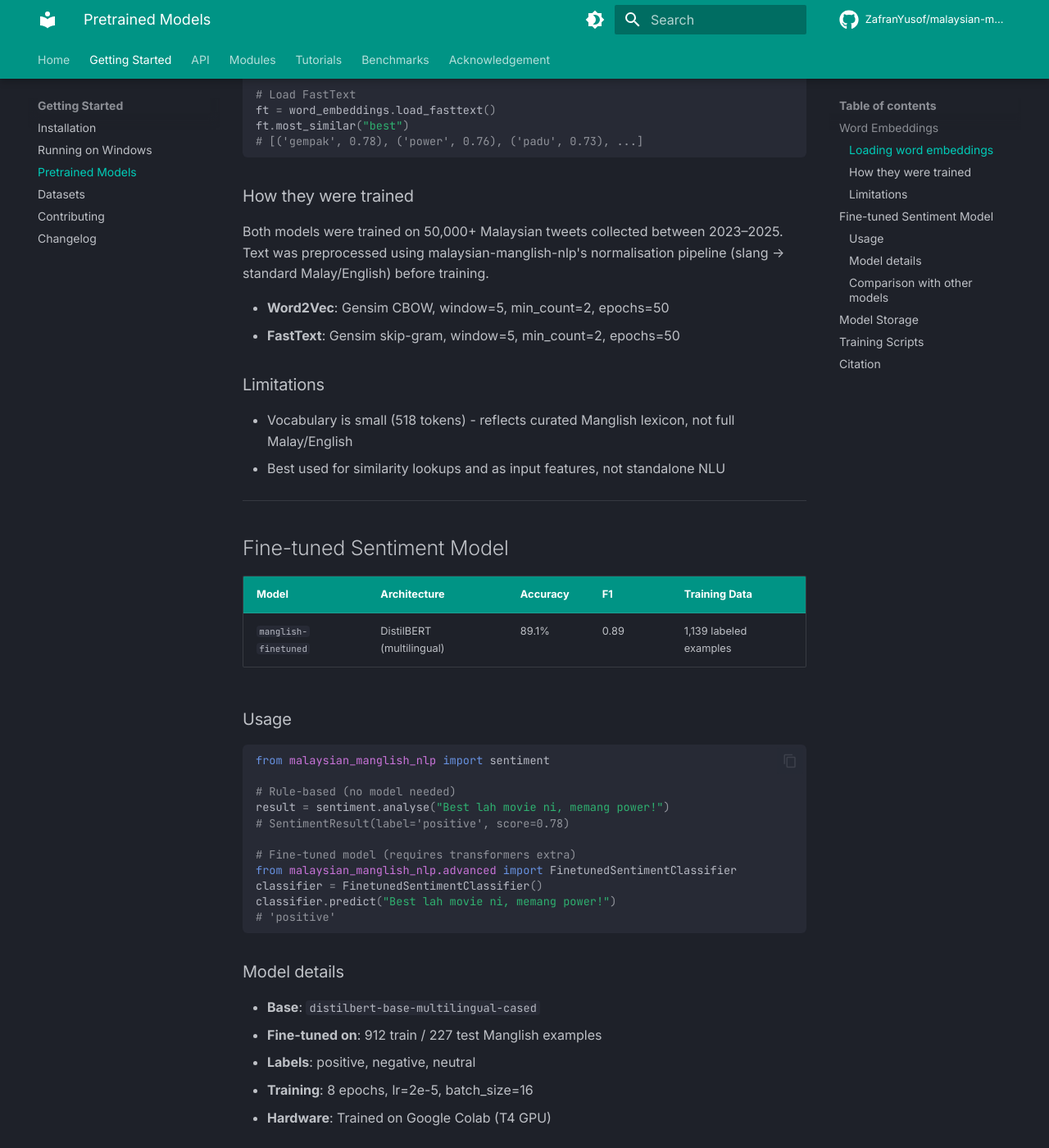
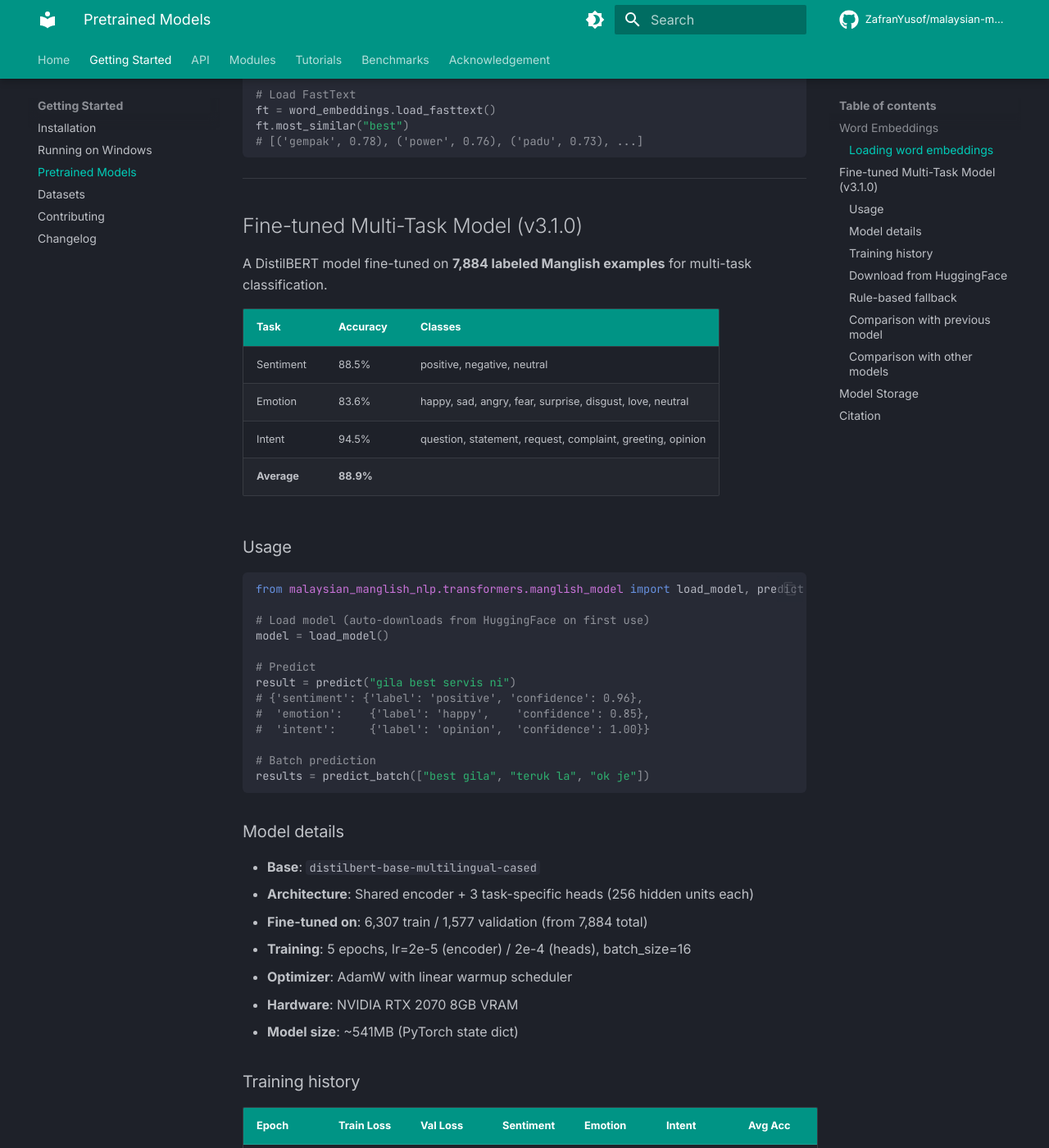
Before and after one commit to ZafranYusof/malaysia-manglish-nlp, an MkDocs documentation site: the page built from docs/pretrained-models.md, in a window 1280 px wide and 1400 px high, scrolled down 665 px. Shown: the whole window at 82% size. Built offline with MkDocs 1.6.1 and Material for MkDocs 9.7.7, drawn with Linux system fonts in a browser that asks for light colours; comment, search, counter and statistics services are not loaded; some of the changed text lies outside the part shown.

Commit message:
docs: update with v3.1.0 results, HuggingFace links, 7884 dataset info

````diff
--- a/docs/pretrained-models.md
+++ b/docs/pretrained-models.md
@@ -27,55 +27,103 @@ ft.most_similar("best")
 # [('gempak', 0.78), ('power', 0.76), ('padu', 0.73), ...]
 ```
 
-### How they were trained
-
-Both models were trained on 50,000+ Malaysian tweets collected between 2023–2025. Text was preprocessed using malaysian-manglish-nlp's normalisation pipeline (slang → standard Malay/English) before training.
-
-- **Word2Vec**: Gensim CBOW, window=5, min_count=2, epochs=50
-- **FastText**: Gensim skip-gram, window=5, min_count=2, epochs=50
-
-### Limitations
-
-- Vocabulary is small (518 tokens)  -  reflects curated Manglish lexicon, not full Malay/English
-- Best used for similarity lookups and as input features, not standalone NLU
-
 ---
 
-## Fine-tuned Sentiment Model
+## Fine-tuned Multi-Task Model (v3.1.0)
 
-| Model | Architecture | Accuracy | F1 | Training Data |
-|-------|-------------|----------|----|---------------|
-| `manglish-finetuned` | DistilBERT (multilingual) | 89.1% | 0.89 | 1,139 labeled examples |
+A DistilBERT model fine-tuned on **7,884 labeled Manglish examples** for multi-task classification.
+
+| Task | Accuracy | Classes |
+|------|----------|----------|
+| Sentiment | 88.5% | positive, negative, neutral |
+| Emotion | 83.6% | happy, sad, angry, fear, surprise, disgust, love, neutral |
+| Intent | 94.5% | question, statement, request, complaint, greeting, opinion |
+| **Average** | **88.9%** | |
 
 ### Usage
 
 ```python
-from malaysian_manglish_nlp import sentiment
+from malaysian_manglish_nlp.transformers.manglish_model import load_model, predict
 
-# Rule-based (no model needed)
-result = sentiment.analyse("Best lah movie ni, memang power!")
-# SentimentResult(label='positive', score=0.78)
+# Load model (auto-downloads from HuggingFace on first use)
+model = load_model()
 
-# Fine-tuned model (requires transformers extra)
-from malaysian_manglish_nlp.advanced import FinetunedSentimentClassifier
-classifier = FinetunedSentimentClassifier()
-classifier.predict("Best lah movie ni, memang power!")
-# 'positive'
+# Predict
+result = predict("gila best servis ni")
+# {'sentiment': {'label': 'positive', 'confidence': 0.96},
+#  'emotion':    {'label': 'happy',    'confidence': 0.85},
+#  'intent':     {'label': 'opinion',  'confidence': 1.00}}
+
+# Batch prediction
+results = predict_batch(["best gila", "teruk la", "ok je"])
 ```
 
 ### Model details
 
 - **Base**: `distilbert-base-multilingual-cased`
-- **Fine-tuned on**: 912 train / 227 test Manglish examples
-- **Labels**: positive, negative, neutral
-- **Training**: 8 epochs, lr=2e-5, batch_size=16
-- **Hardware**: Trained on Google Colab (T4 GPU)
+- **Architecture**: Shared encoder + 3 task-specific heads (256 hidden units each)
+- **Fine-tuned on**: 6,307 train / 1,577 validation (from 7,884 total)
+- **Training**: 5 epochs, lr=2e-5 (encoder) / 2e-4 (heads), batch_size=16
+- **Optimizer**: AdamW with linear warmup scheduler
+- **Hardware**: NVIDIA RTX 2070 8GB VRAM
+- **Model size**: ~541MB (PyTorch state dict)
+
+### Training history
+
+| Epoch | Train Loss | Val Loss | Sentiment | Emotion | Intent | Avg Acc |
+|-------|-----------|----------|-----------|---------|--------|---------|
+| 1 | 1.258 | 0.928 | 63.0% | 50.6% | 75.6% | 63.1% |
+| 2 | 0.743 | 0.599 | 78.9% | 71.1% | 87.9% | 79.3% |
+| 3 | 0.462 | 0.441 | 86.1% | 78.2% | 92.1% | 85.5% |
+| 4 | 0.316 | 0.390 | 87.4% | 82.8% | 94.4% | 88.2% |
+| **5** | **0.243** | **0.375** | **88.5%** | **83.6%** | **94.5%** | **88.9%** |
+
+### Download from HuggingFace
+
+```python
+# Auto-download (built into load_model())
+from malaysian_manglish_nlp.transformers.manglish_model import load_model
+model = load_model()
+
+# Or manual download
+from huggingface_hub import hf_hub_download
+hf_hub_download("vexccz/manglish-nlp-sentiment", "model.pt")
+hf_hub_download("vexccz/manglish-nlp-sentiment", "config.json")
+hf_hub_download("vexccz/manglish-nlp-sentiment", "tokenizer.json")
+hf_hub_download("vexccz/manglish-nlp-sentiment", "tokenizer_config.json")
+```
+
+### Rule-based fallback
+
+If the fine-tuned model is not available (no `[transformers]` extra), use the built-in rule-based modules:
+
+```python
+from malaysian_manglish_nlp import sentiment, detect_emotion, classify_intent
+
+# Rule-based sentiment (no model needed)
+result = sentiment("Best lah movie ni, memang power!")
+# {'sentiment': 'positive', 'score': 0.94}
+
+# Rule-based emotion
+emotion = detect_emotion("sedih doh tak dapat tiket")
+# {'emotion': 'sad', 'confidence': 0.82}
+```
+
+### Comparison with previous model
+
+| | v3.0.0 (561 examples) | v3.1.0 (7,884 examples) |
+|---|---|---|
+| Sentiment | 69% | **88.5%** |
+| Emotion | 63% | **83.6%** |
+| Intent | 69% | **94.5%** |
+| Average | 67% | **88.9%** |
+| Tasks | Single (sentiment) | Multi-task (3 tasks) |
 
 ### Comparison with other models
 
 | Model | Accuracy | Notes |
 |-------|---------|-------|
-| `manglish-finetuned` | 89.1% | Best for Manglish |
+| `manglish-finetuned` v3.1.0 | **88.9%** | Multi-task, best for Manglish |
 | Mesolitica NanoT5 (tiny) | 86.1% | Malay-only base |
 | huseinzol05 sentiment | 84.7% | Broader Malay coverage |
 | DistilBERT multilingual (zero-shot) | 62.3% | No fine-tuning |
@@ -84,45 +132,30 @@ classifier.predict("Best lah movie ni, memang power!")
 
 ## Model Storage
 
-Models are bundled with the package or downloaded on first use:
+Models are stored locally or downloaded from HuggingFace:
 
 ```
-~/.malaysian_manglish_nlp/models/
-├── word2vec/
-│   └── manglish-word2vec.model
-├── fasttext/
-│   └── manglish-fasttext.model
-└── sentiment/
-    └── manglish-finetuned/
-        ├── config.json
-        ├── model.safetensors
-        └── tokenizer/
+~/.agents/skills/manglish-nlp/malaysian_manglish_nlp/resources/
+├── manglish_finetuned/
+│   ├── model.pt          # 541MB
+│   ├── config.json
+│   ├── tokenizer.json
+│   └── tokenizer_config.json
+└── word_embeddings/
+    ├── word2vec.model
+    └── fasttext.model
 ```
-
----
-
-## Training Scripts
-
-All models were trained using scripts in `scripts/train/`:
-
-| Script | Output |
-|--------|--------|
-| `scripts/train/train_word2vec.py` | Word2Vec model |
-| `scripts/train/train_fasttext.py` | FastText model |
-| `scripts/train/train_sentiment.py` | DistilBERT fine-tuned classifier |
-| `scripts/train/train_sentiment_notebook.ipynb` | Colab training notebook |
 
 ---
 
 ## Citation
 
-If you use these models in your research:
-
 ```bibtex
-@software{malaysian_manglish_nlp_2025,
+@software{malaysian_manglish_nlp_2026,
   title  = {malaysian-manglish-nlp: A Comprehensive NLP Toolkit for Malaysian Manglish},
   author = {Yusof, Zafran},
-  year   = {2025},
+  year   = {2026},
+  version = {3.1.0},
   url    = {https://github.com/ZafranYusof/malaysia-manglish-nlp}
 }
 ```
````
Also changed, not shown: docs/datasets.md (+107 -136 lines), docs/index.md (+31 -11 lines).
